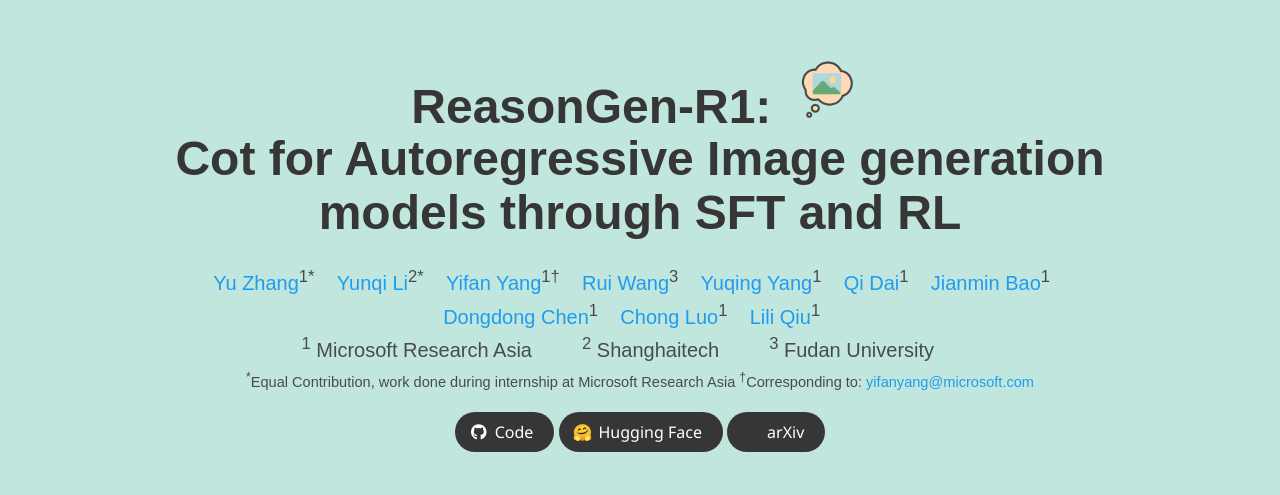
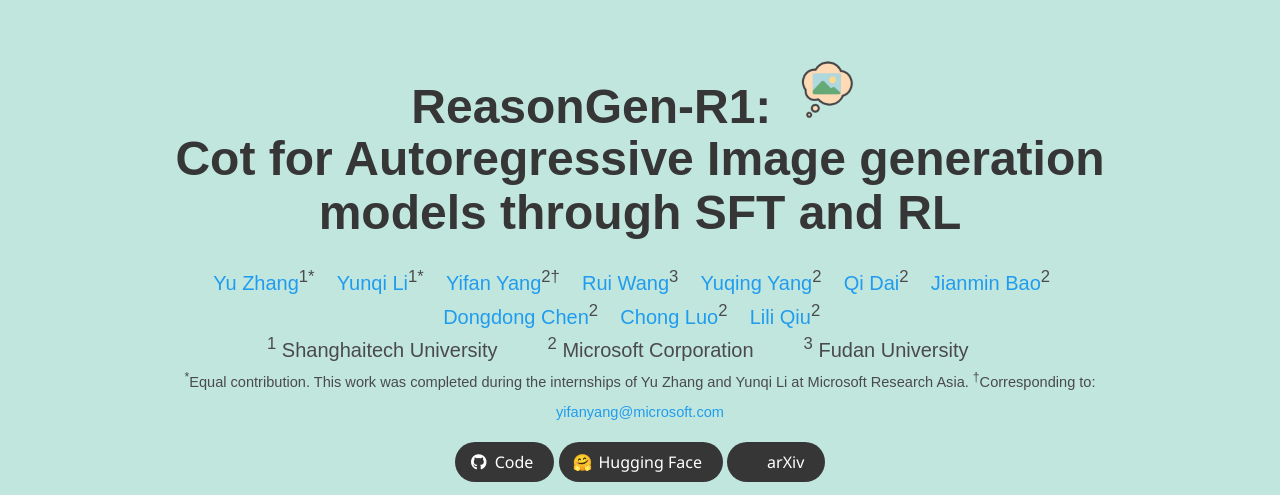
Before and after one commit to ReasonGen-R1/reasongen-r1.github.io, a plain HTML site: page index.html in a window 1280 px wide. Shown: the top 495 px of the page. Drawn offline with nearby package versions, Linux system fonts and the light colour scheme; some icons are missing; a web font is replaced by a local one.

Commit message:
Update index.html

```diff
--- a/index.html
+++ b/index.html
@@ -62,33 +62,35 @@
               <span class="author-block">
                 <a href="https://franklin-zhang0.github.io/" target="_blank">Yu Zhang</a><sup>1*</sup>&nbsp&nbsp&nbsp</span>
               <span class="author-block">
-                <a href="https://annie-liyunqi.github.io/" target="_blank">Yunqi Li</a><sup>2*</sup>&nbsp&nbsp&nbsp</span>
+                <a href="https://annie-liyunqi.github.io/" target="_blank">Yunqi Li</a><sup>1*</sup>&nbsp&nbsp&nbsp</span>
               <span class="author-block">
-                <a href="https://www.microsoft.com/en-us/research/people/yifanyang/" target="_blank">Yifan Yang</a><sup>1†</i></sup>&nbsp&nbsp&nbsp</span>
+                <a href="https://www.microsoft.com/en-us/research/people/yifanyang/" target="_blank">Yifan Yang</a><sup>2†</i></sup>&nbsp&nbsp&nbsp</span>
               <span class="author-block">
                 <a href="https://scholar.google.com/citations?user=116smmsAAAAJ" target="_blank">Rui Wang</a><sup>3</sup>&nbsp&nbsp&nbsp</span>
               <span class="author-block">
-                <a href="https://scholar.google.com/citations?user=4BtNQAEAAAAJ" target="_blank">Yuqing Yang</a><sup>1</sup>&nbsp&nbsp&nbsp</span>
+                <a href="https://scholar.google.com/citations?user=4BtNQAEAAAAJ" target="_blank">Yuqing Yang</a><sup>2</sup>&nbsp&nbsp&nbsp</span>
               <span class="author-block">
-                <a href="https://scholar.google.com/citations?user=NSJY12IAAAAJ" target="_blank">Qi Dai</a><sup>1</sup>&nbsp&nbsp&nbsp</span>
+                <a href="https://scholar.google.com/citations?user=NSJY12IAAAAJ" target="_blank">Qi Dai</a><sup>2</sup>&nbsp&nbsp&nbsp</span>
               <span class="author-block">
-                <a href="https://jianminbao.github.io/" target="_blank">Jianmin Bao</a><sup>1</sup>&nbsp&nbsp&nbsp</span>
+                <a href="https://jianminbao.github.io/" target="_blank">Jianmin Bao</a><sup>2</sup>&nbsp&nbsp&nbsp</span>
               <span class="author-block">
-                <a href="https://www.dongdongchen.bid/" target="_blank">Dongdong Chen</a><sup>1</sup>&nbsp&nbsp&nbsp</span>
+                <a href="https://www.dongdongchen.bid/" target="_blank">Dongdong Chen</a><sup>2</sup>&nbsp&nbsp&nbsp</span>
               <span class="author-block">
-                <a href="https://www.microsoft.com/en-us/research/people/cluo/" target="_blank">Chong Luo</a><sup>1</sup>&nbsp&nbsp&nbsp</span>
+                <a href="https://www.microsoft.com/en-us/research/people/cluo/" target="_blank">Chong Luo</a><sup>2</sup>&nbsp&nbsp&nbsp</span>
               <span class="author-block">
-                <a href="https://www.cs.utexas.edu/~lili/" target="_blank">Lili Qiu</a><sup>1</sup>&nbsp&nbsp&nbsp</span>
+                <a href="https://www.cs.utexas.edu/~lili/" target="_blank">Lili Qiu</a><sup>2</sup>&nbsp&nbsp&nbsp</span>
             </div>
 
             <div class="is-size-5 publication-authors">
-              <span class="author-block"><sup>1</sup> Microsoft Research Asia&nbsp&nbsp&nbsp&nbsp&nbsp&nbsp&nbsp&nbsp</span>
-              <span class="author-block"><sup>2</sup> Shanghaitech&nbsp&nbsp&nbsp&nbsp&nbsp&nbsp&nbsp&nbsp</span>
+
+              <span class="author-block"><sup>1</sup> Shanghaitech University&nbsp&nbsp&nbsp&nbsp&nbsp&nbsp&nbsp&nbsp</span>
+              <span class="author-block"><sup>2</sup> Microsoft Corporation&nbsp&nbsp&nbsp&nbsp&nbsp&nbsp&nbsp&nbsp</span>
               <span class="author-block"><sup>3</sup> Fudan University&nbsp&nbsp&nbsp&nbsp&nbsp&nbsp&nbsp&nbsp</span>
             <!-- </div>
             <div class="is-size-5 publication-authors"> -->
               <!-- <span class="author-block">Conferance name and year</span> -->
-              <span class="eql-cntrb"><small><br><sup>*</sup>Equal Contribution, work done during internship at Microsoft Research Asia <sup>†</sup>Corresponding to: <a href="mailto:yifanyang@microsoft.com">yifanyang@microsoft.com</a>
+              <span class="eql-cntrb"><small><br><sup>*</sup>Equal contribution. This work was completed during the internships of Yu Zhang and Yunqi Li at Microsoft
+Research Asia. <sup>†</sup>Corresponding to: <a href="mailto:yifanyang@microsoft.com">yifanyang@microsoft.com</a>
 </small></span>
             </div>
 
```
